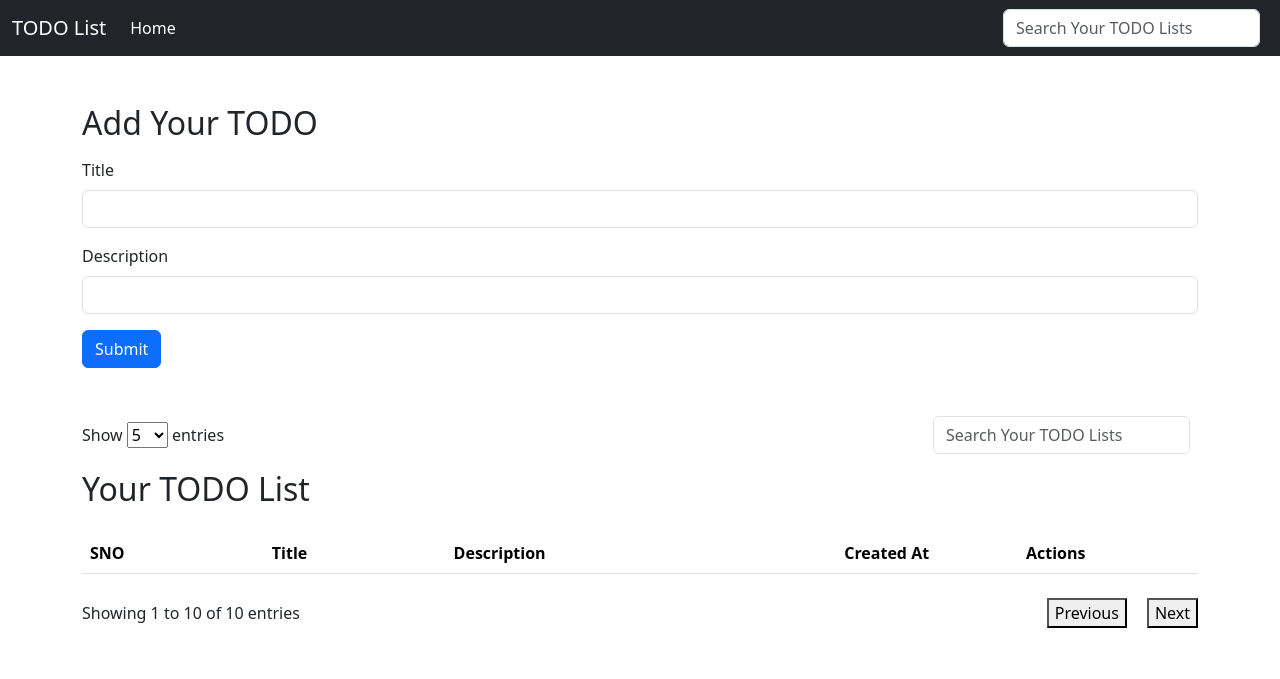
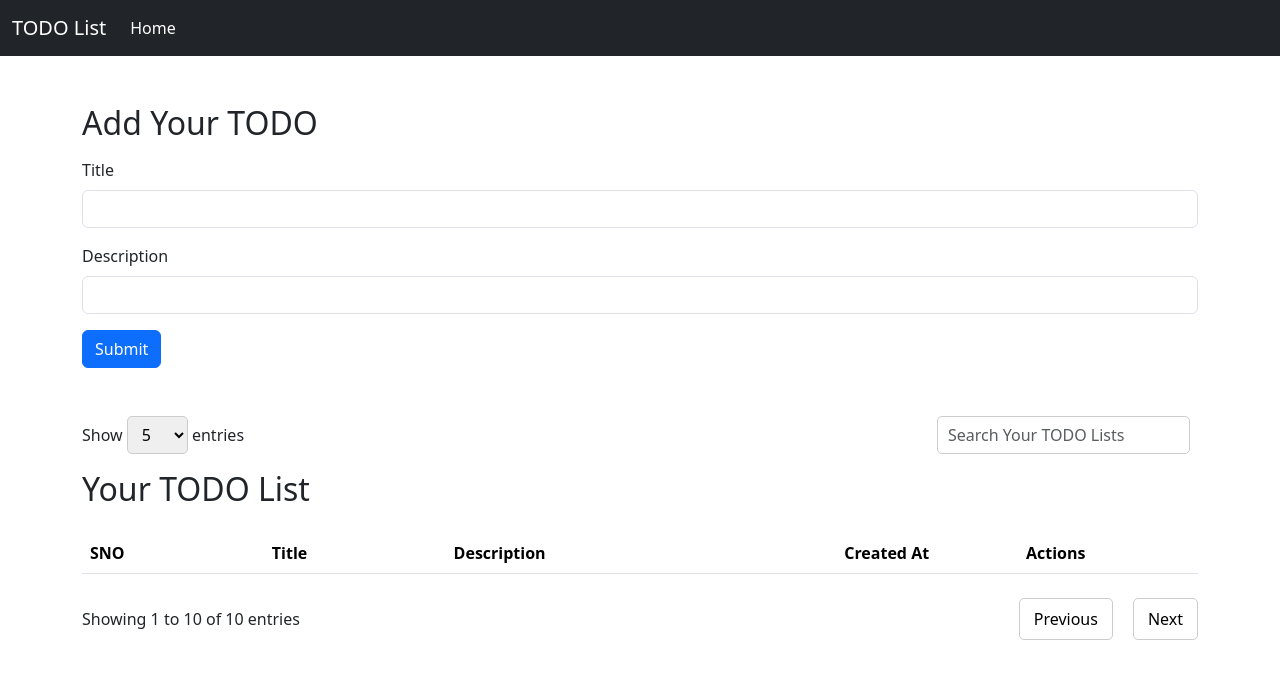
Before and after one commit to thangudigeSheshu/flask-todo-app, a Flask app: page / in a window 1280 px wide. Shown: the top 679 px of the page. Run offline with Flask 3, Linux system fonts and the light colour scheme; lists and menus that the app fills with data are empty; some libraries are stand-ins or nearby versions.

Commit message:
Update base.html

```diff
--- a/templates/base.html
+++ b/templates/base.html
@@ -9,6 +9,41 @@
         integrity="sha384-sRIl4kxILFvY47J16cr9ZwB07vP4J8+LH7qKQnuqkuIAvNWLzeN8tE5YBujZqJLB" crossorigin="anonymous" />
     <script src="https://cdn.jsdelivr.net/npm/sweetalert2@11"></script>
     <link rel="icon" type="image/png" href="{{ url_for('static', filename='list.png',sizes='128x128') }}">
+
+    <style>
+        .top-section select,
+        .top-section input {
+            padding: 6px 10px;
+            border: 1px solid #ccc;
+            border-radius: 5px;
+        }
+
+
+        .bottom-section {
+            display: flex;
+            justify-content: space-between;
+            align-items: center;
+            margin-top: 20px;
+        }
+
+        .pagination {
+            display: flex;
+            gap: 10px;
+        }
+
+        .pagination button {
+            padding: 8px 14px;
+            border: 1px solid #ccc;
+            background-color: white;
+            cursor: pointer;
+            border-radius: 5px;
+        }
+
+        .pagination button:hover {
+            background-color: #ddd;
+        }
+
+    </style>
 </head>
 
 <body>
@@ -28,12 +63,7 @@
                         <a class="nav-link active" aria-current="page" href="/">Home</a>
                     </li>
             </div>
-            <form class="d-flex" role="search">
 
-                <input class="form-control me-2" id="searchInput" type="search" placeholder="Search Your TODO Lists"
-                    aria-label="Search">
-
-            </form>
 
         </div>
     </nav>
@@ -87,6 +117,7 @@
     {% endblock %}
 
 
+
 </body>
 
 </html>
```
